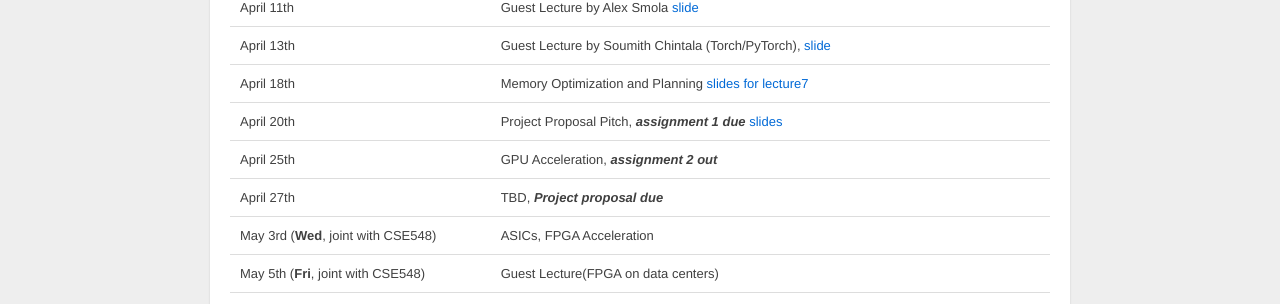
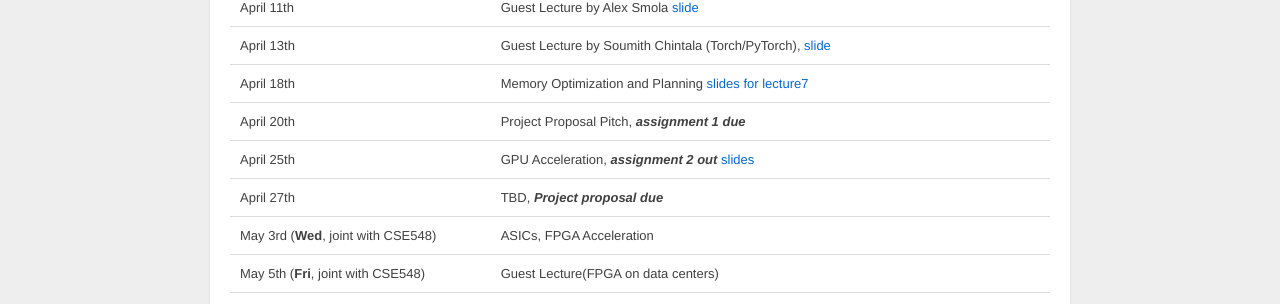
Before and after one commit to dlsys-course/dlsys-course.github.io, a Jekyll site: the page built from schedule.md, in a window 1280 px wide and 1146 px high. Shown: the part 407-711 px from the top of the window. Built offline with Jekyll 4.4.1, drawn with Linux system fonts in a browser that asks for light colours.

Commit message:
fix wrong link

```diff
--- a/schedule.md
+++ b/schedule.md
@@ -23,8 +23,8 @@ happen on Wed/Friday instead (see the schedule for details).
 | April 11th               |   Guest Lecture by Alex Smola [slide](pdf/alex_smola_guest_lecture.pdf) |
 | April 13th               |   Guest Lecture by Soumith Chintala (Torch/PyTorch), [slide](pdf/soumith_guest_lecture.pdf)  |
 | April 18th               |   Memory Optimization and Planning [slides for lecture7](pdf/lecture7.pdf) |
-| April 20th               |   Project Proposal Pitch, ***assignment 1 due*** [slides](pdf/lecture8.pdf) |
-| April 25th               |   GPU Acceleration, ***assignment 2 out***   |
+| April 20th               |   Project Proposal Pitch, ***assignment 1 due***  |
+| April 25th               |   GPU Acceleration, ***assignment 2 out*** [slides](pdf/lecture8.pdf) |
 | April 27th               |   TBD,  ***Project proposal due***    |
 | May 3rd (**Wed**, joint with CSE548) |   ASICs, FPGA Acceleration               |
 | May 5th (**Fri**, joint with CSE548) |   Guest Lecture(FPGA on data centers)     |
```
